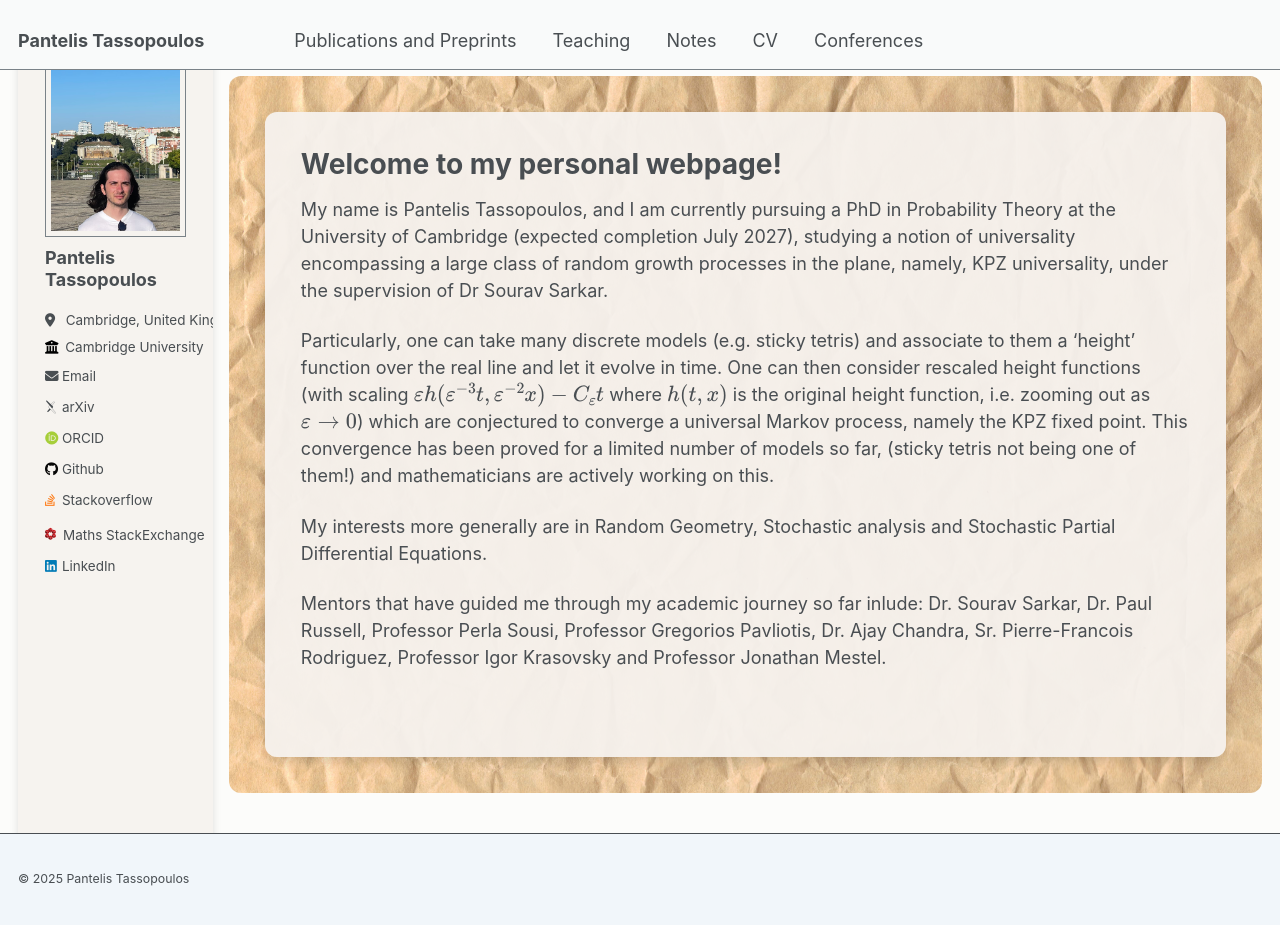
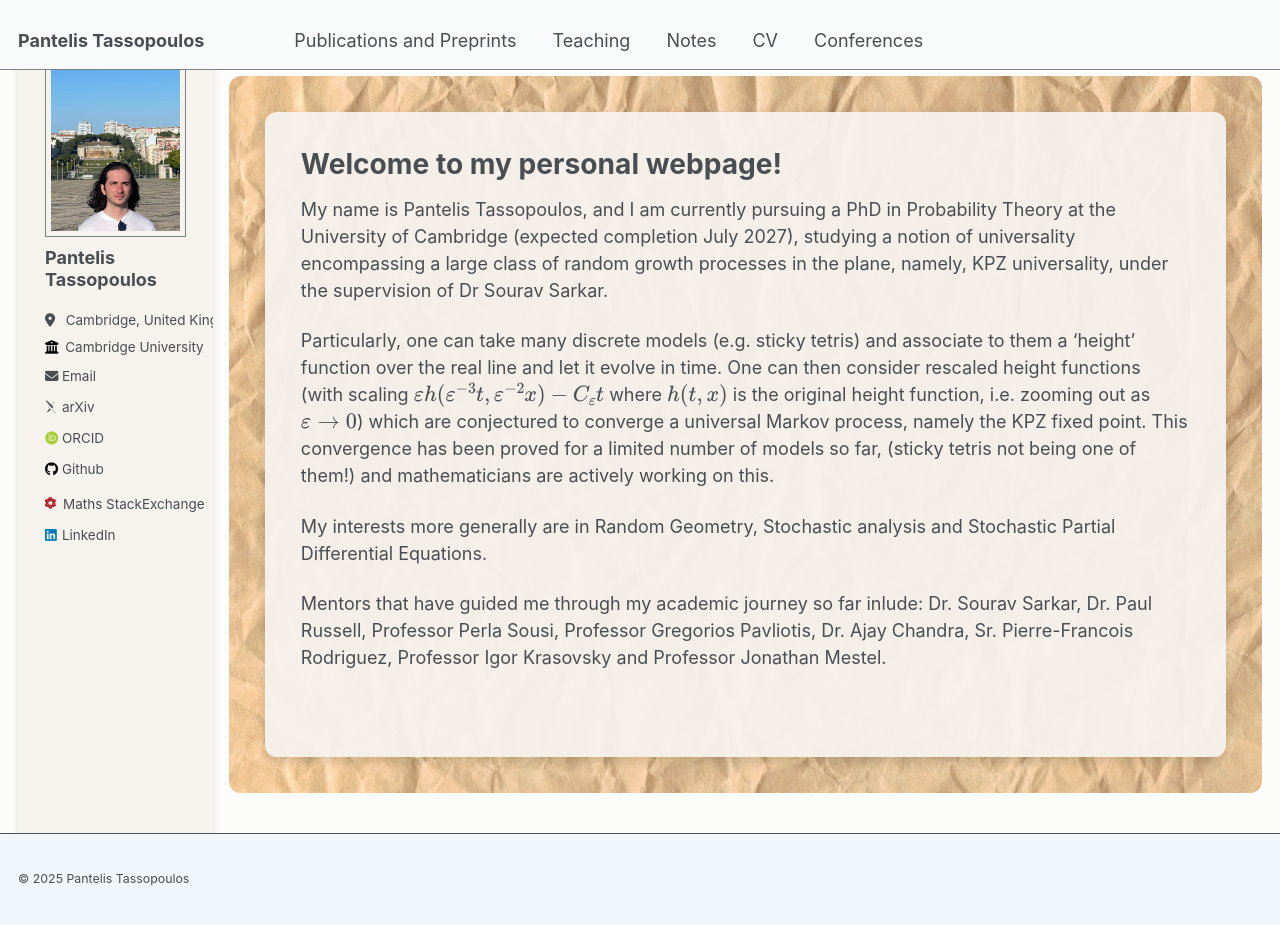
Before and after one commit to PantelisTass/PantelisTass.github.io, a Jekyll site: the page built from _pages/about.md, in a window 1280 px wide and 925 px high. Built offline with Jekyll 4.4.1, drawn with Linux system fonts in a browser that asks for light colours; some web fonts are replaced.

Commit message:
remove stack overflow

```diff
--- a/_includes/author-profile.html
+++ b/_includes/author-profile.html
@@ -75,9 +75,6 @@
       {% endif %}
       {% if author.kaggle %}
         <li><a href="https://kaggle.com/{{ author.kaggle }}"><i class="fab fa-fw fa-kaggle icon-pad-right" aria-hidden="true"></i>Kaggle</a></li>
-      {% endif %}
-      {% if author.stackoverflow %}
-        <li><a href="https://www.stackoverflow.com/users/{{ author.stackoverflow }}"><i class="fab fa-fw fa-stack-overflow icon-pad-right" aria-hidden="true"></i>Stackoverflow</a></li>
       {% endif %}
       {% if author.stackexchange %}
         <li><a href="https://math.stackexchange.com/users/454188/pantelis-tassopoulos"><svg xmlns="http://www.w3.org/2000/svg" width="18" height="19" viewBox="0 -30 78 84">
@@ -180,3 +177,6 @@
 <!-- {% if author.twitter %}
         <li><a href="https://x.com/{{ author.twitter }}"><i class="fab fa-fw fa-x-twitter icon-pad-right" aria-hidden="true"></i>X (formerly Twitter)</a></li>
       {% endif %}-->
+<!-- {% if author.stackoverflow %}
+        <li><a href="https://www.stackoverflow.com/users/{{ author.stackoverflow }}"><i class="fab fa-fw fa-stack-overflow icon-pad-right" aria-hidden="true"></i>Stackoverflow</a></li>
+      {% endif %}-->
```
